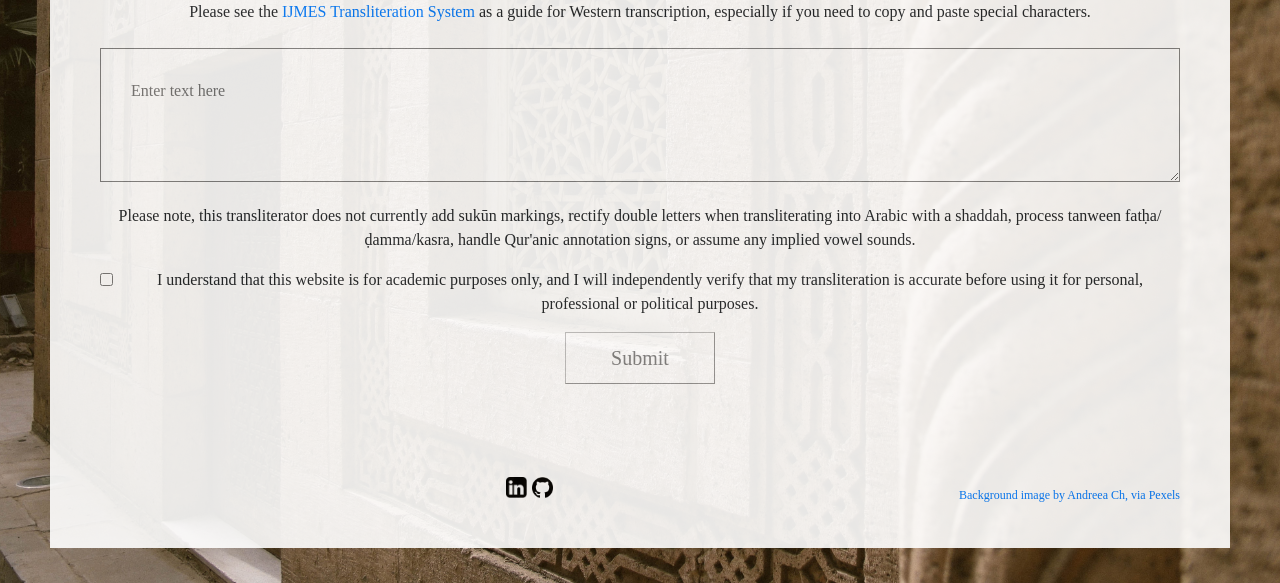
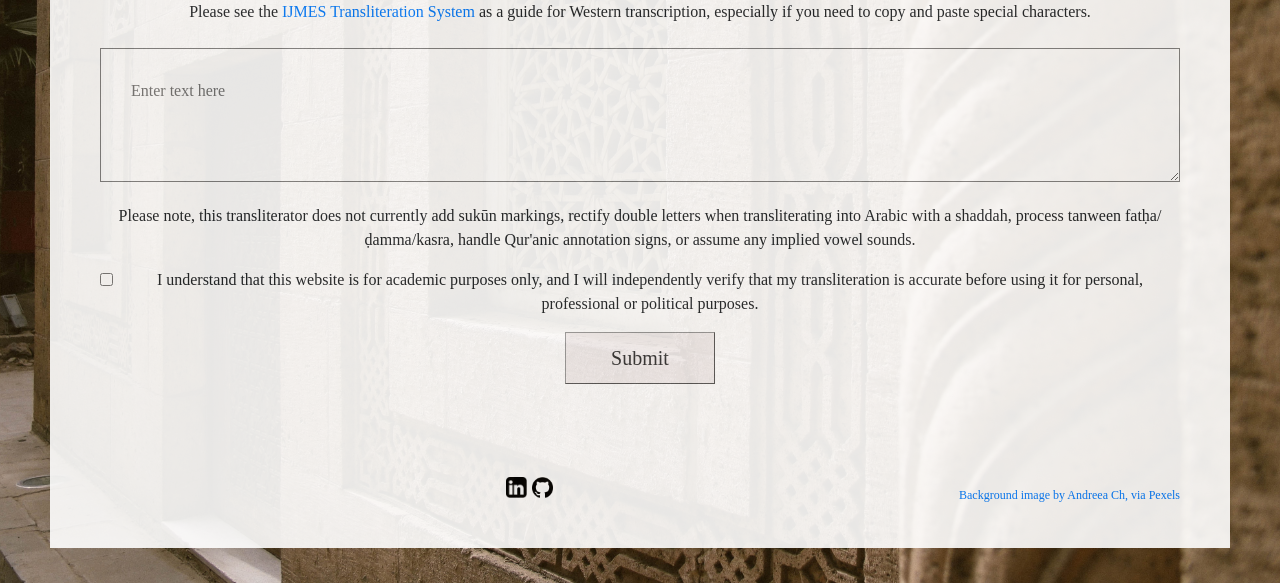
Before and after one commit to maggierphunt/arabic-transcriber, a Flask app: page / in a window 1280 px wide, with the pointer over the restyled element. Shown: the part 261-844 px from the top of the page. Run offline with Flask 2, Linux system fonts and the light colour scheme; some libraries are stand-ins or nearby versions; some web fonts are replaced.

Commit message:
button formatting

```diff
--- a/static/css/transliterator_stylesheet.css
+++ b/static/css/transliterator_stylesheet.css
@@ -175,8 +175,8 @@ button a {
 
 button:hover {
     text-decoration: none;
-    background-color: white;
-    opacity: 50%;
+    background-color: rgb(240, 235, 235);
+    opacity: 80%;
 }
 
 button a:visited {
```
